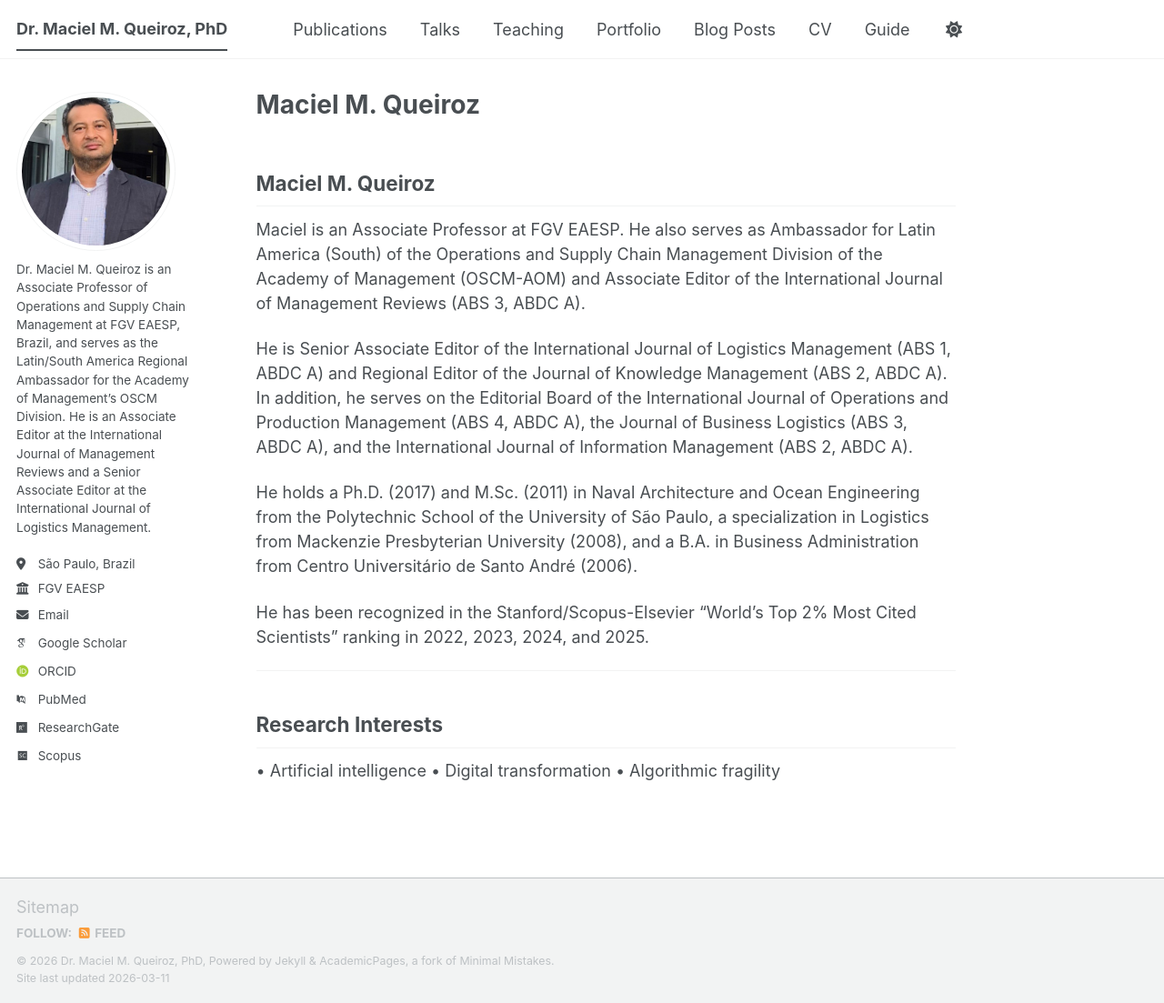
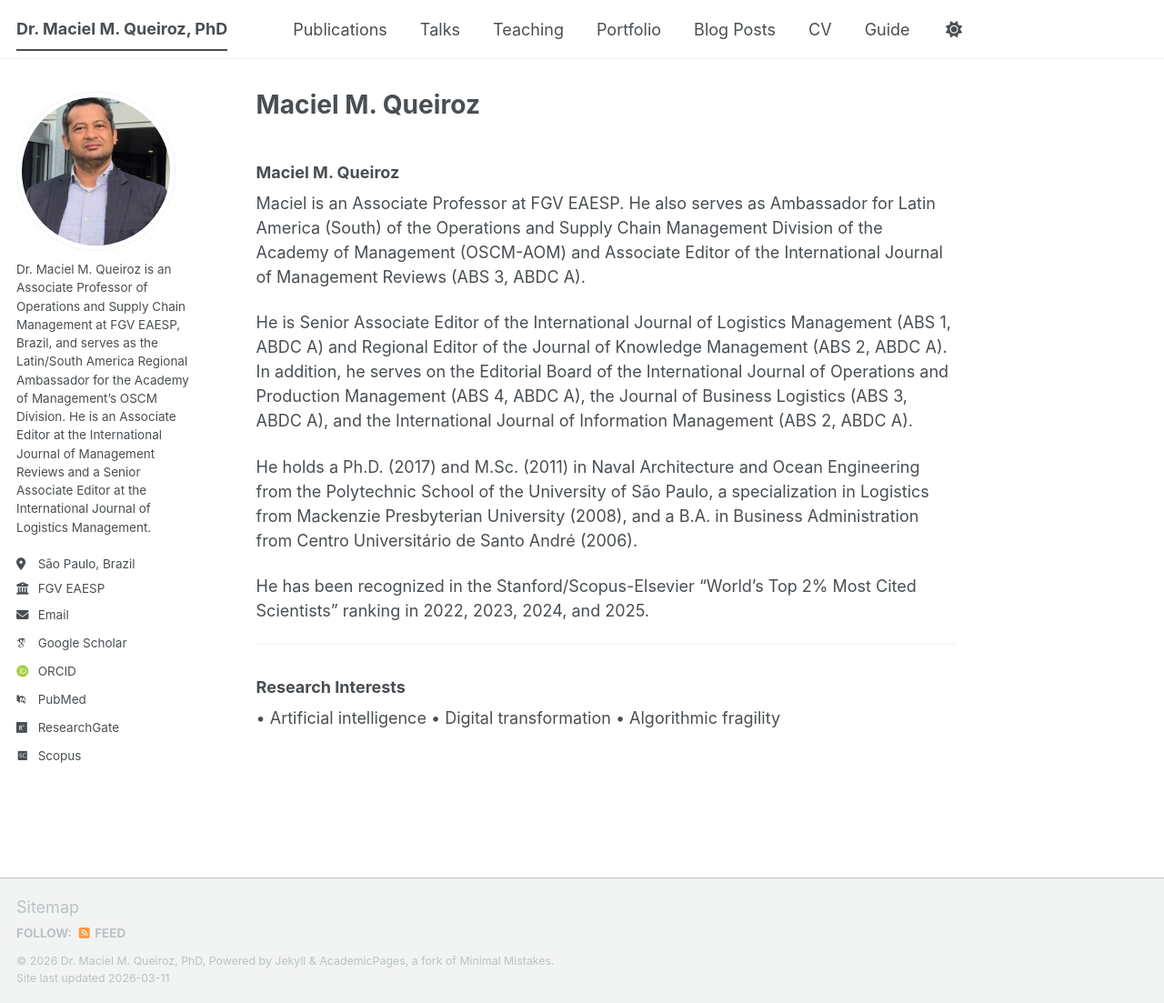
Before and after one commit to maciel-queiroz/maciel-queiroz.github.io, a Jekyll site: the page built from _pages/about.md, in a window 1280 px wide and 1103 px high. Shown: the whole window at 91% size. Built offline with Jekyll 4.4.1, drawn with Linux system fonts in a browser that asks for light colours; some web fonts are replaced; a script bundle is joined from its source files by our own code; library files that are not in the unit come from our copies.

```diff
--- a/_pages/about.md
+++ b/_pages/about.md
@@ -6,7 +6,7 @@ redirect_from:
   - /about/
   - /about.html
 ---
-## Maciel M. Queiroz
+### Maciel M. Queiroz
 
 Maciel is an Associate Professor at FGV EAESP.
 He also serves as Ambassador for Latin America (South) of the Operations and Supply Chain Management Division of the Academy of Management (OSCM-AOM) and Associate Editor of the International Journal of Management Reviews (ABS 3, ABDC A).
@@ -19,7 +19,7 @@ He has been recognized in the Stanford/Scopus-Elsevier “World’s Top 2% Most
 
 ---
 
-## Research Interests
+### Research Interests
 
 • Artificial intelligence
 • Digital transformation
```
